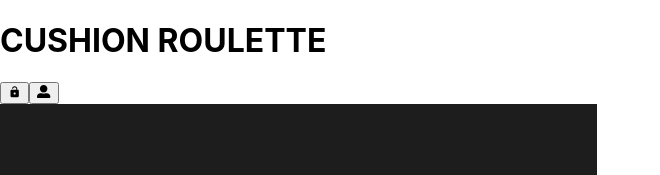
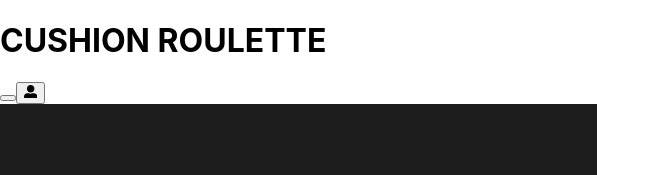
Before and after one commit to WebDevBrum/cushion-roulette, a React (Create React App) app: page /search in a window 1280 px wide. Shown: the top 175 px of the page, without its empty margins (0-660 px from the left). Built offline with nearby package versions, Linux system fonts and the light colour scheme; the HTML template or start-up script is replaced by a standard one.

Commit message:
remove login route access  until required

```diff
--- a/src/App.js
+++ b/src/App.js
@@ -86,6 +86,7 @@ function App() {
                 history={history}
                 setFromHistory={setFromHistory}
                 clear={clearStorage}
+                clearState={clearState}
               />
             )}
           />
--- a/src/Search.js
+++ b/src/Search.js
@@ -13,7 +13,7 @@ function Search(props) {
 
   return (
     <div className="search-div">
-      <Header config={{ button1: "login", button2: "user" }} clear={clear} />
+      <Header config={{ button1: null, button2: "user" }} clear={clear} />
 
       <Selections selections={selections} buttonRqd addHistory={addHistory} />
       <SearchTitles onClick={onClick} selections={selections.length} />
--- a/src/User.js
+++ b/src/User.js
@@ -4,11 +4,11 @@ import Header from "./components/Header";
 import HistoryCard from "./components/HistoryCard";
 import Footer from "./components/Footer";
 
-function User({ selections, history, setFromHistory, clear }) {
+function User({ selections, history, setFromHistory, clearState, clear }) {
   console.log(history);
   return (
     <>
-      <Header config={{ button1: "search" }} clear={clear} />
+      <Header config={{ button1: "search" }} clear={clearState} />
       <h2 className="welcome">Recent Wheels:</h2>
       <HistoryCard
         selections={selections}
--- a/src/style.css
+++ b/src/style.css
@@ -396,6 +396,7 @@ small {
 }
 
 .spin-button {
+
   margin: 0 auto;
   font-size: 20px;
   padding-left: 70px;
```
